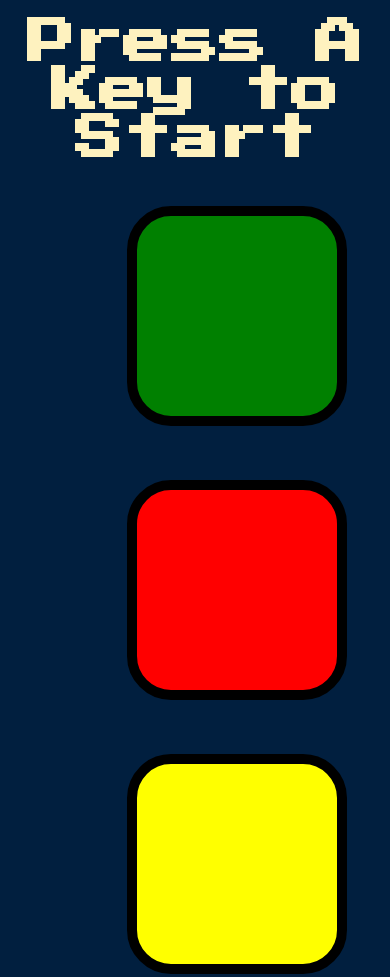
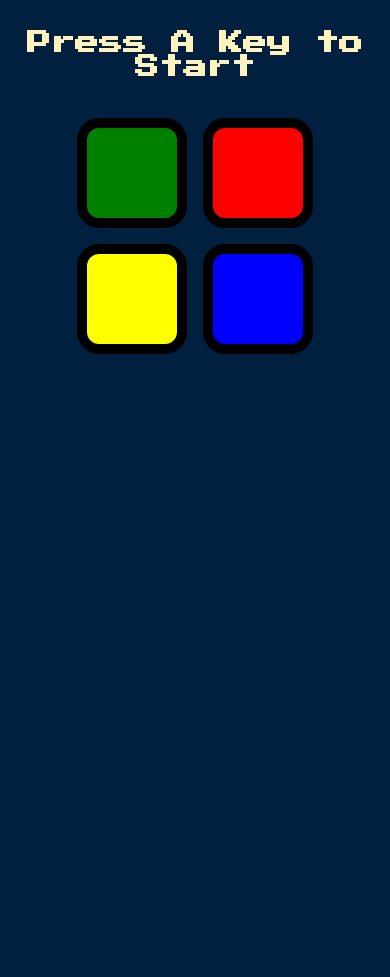
Before and after one commit to ShindeSharayu24/Simon-Game, a plain HTML site: page index.html in a window 390 px wide. Shown: the top 977 px of the page. After the commit the page ends 844 px from the top, so only its background shows below. Drawn offline with nearby package versions, Linux system fonts and the light colour scheme.

Commit message:
Update styles.css

```diff
--- a/styles.css
+++ b/styles.css
@@ -1,27 +1,37 @@
 body {
   text-align: center;
   background-color: #011F3F;
+  margin: 0;
+  padding: 0;
 }
 
 #level-title {
   font-family: 'Press Start 2P', cursive;
-  font-size: 3rem;
-  margin:  5%;
+  font-size: 2.5rem;
+  margin: 5% 2%;
   color: #FEF2BF;
+  word-break: break-word;
 }
 
 .container {
-  display: block;
-  width: 50%;
+  display: flex;
+  flex-direction: column;
+  align-items: center;
+  width: 100%;
+  max-width: 600px;
   margin: auto;
+}
 
+.row {
+  display: flex;
+  justify-content: center;
+  flex-wrap: wrap;
 }
 
 .btn {
-  margin: 25px;
-  display: inline-block;
-  height: 200px;
-  width: 200px;
+  margin: 10px;
+  height: 150px;
+  width: 150px;
   border: 10px solid black;
   border-radius: 20%;
 }
@@ -51,3 +61,30 @@ body {
   box-shadow: 0 0 20px white;
   background-color: grey;
 }
+
+/* Medium Devices (Tablets) */
+@media (max-width: 768px) {
+  #level-title {
+    font-size: 2rem;
+  }
+
+  .btn {
+    height: 120px;
+    width: 120px;
+    margin: 10px;
+  }
+}
+
+/* Small Devices (Phones) */
+@media (max-width: 480px) {
+  #level-title {
+    font-size: 1.5rem;
+    margin: 8% 1%;
+  }
+
+  .btn {
+    height: 90px;
+    width: 90px;
+    margin: 8px;
+  }
+}
```
